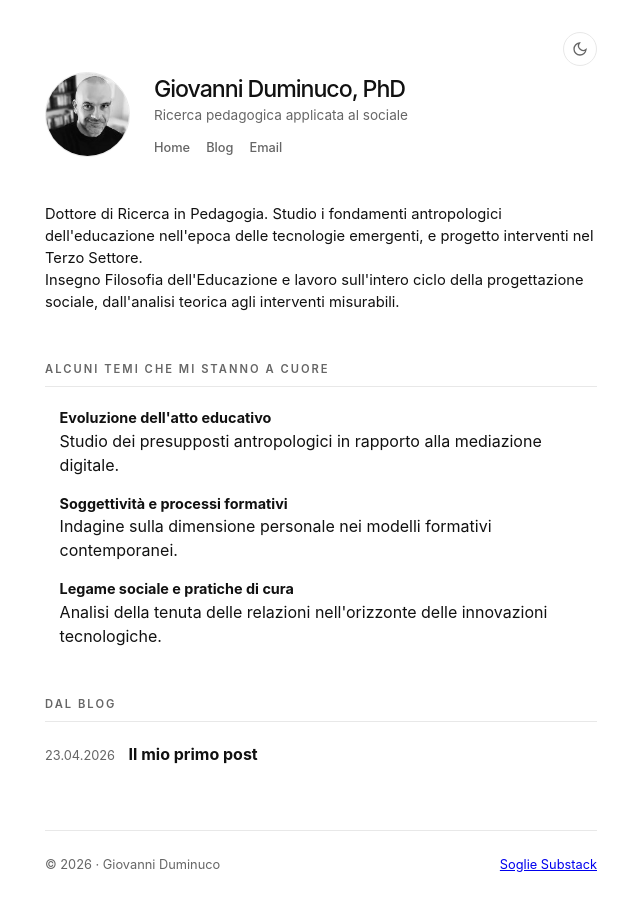
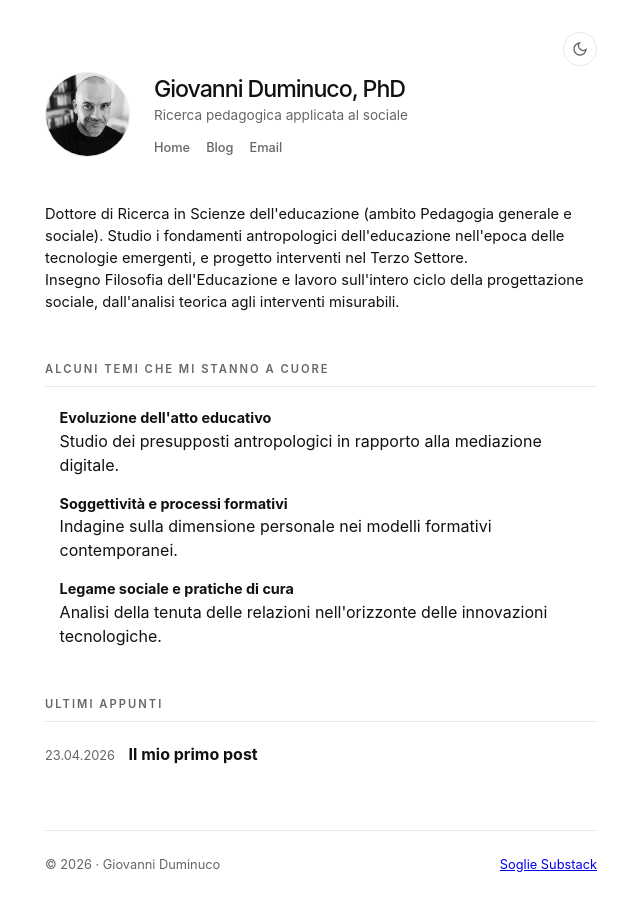
Before and after one commit to dumgio/dumgio.github.io, a Jekyll site: the page built from index.html, in a window 1280 px wide. Shown: the whole page, without its empty margins (319-959 px from the left). Built offline with Jekyll 4.4.1, drawn with Linux system fonts in a browser that asks for light colours; some web fonts are replaced.

Commit message:
Update index.html

```diff
--- a/index.html
+++ b/index.html
@@ -5,7 +5,7 @@ title: Home
 
 <section>
     <p class="text-block bio">
-        Dottore di Ricerca in Pedagogia. Studio i fondamenti antropologici dell'educazione nell'epoca delle tecnologie emergenti, e progetto interventi nel Terzo Settore.
+        Dottore di Ricerca in Scienze dell'educazione (ambito Pedagogia generale e sociale). Studio i fondamenti antropologici dell'educazione nell'epoca delle tecnologie emergenti, e progetto interventi nel Terzo Settore.
     </p>
     <p class="text-block bio">
         Insegno Filosofia dell'Educazione e lavoro sull'intero ciclo della progettazione sociale, dall'analisi teorica agli interventi misurabili.
@@ -31,7 +31,7 @@ title: Home
 </section>
 
 <section id="blog">
-    <h2>Dal Blog</h2>
+    <h2>Ultimi appunti</h2>
     <div class="post-list">
         {% for post in site.posts %}
         <a href="{{ post.url }}" class="post-item" style="text-decoration: none; display: block; margin-bottom: 1rem;">
```
